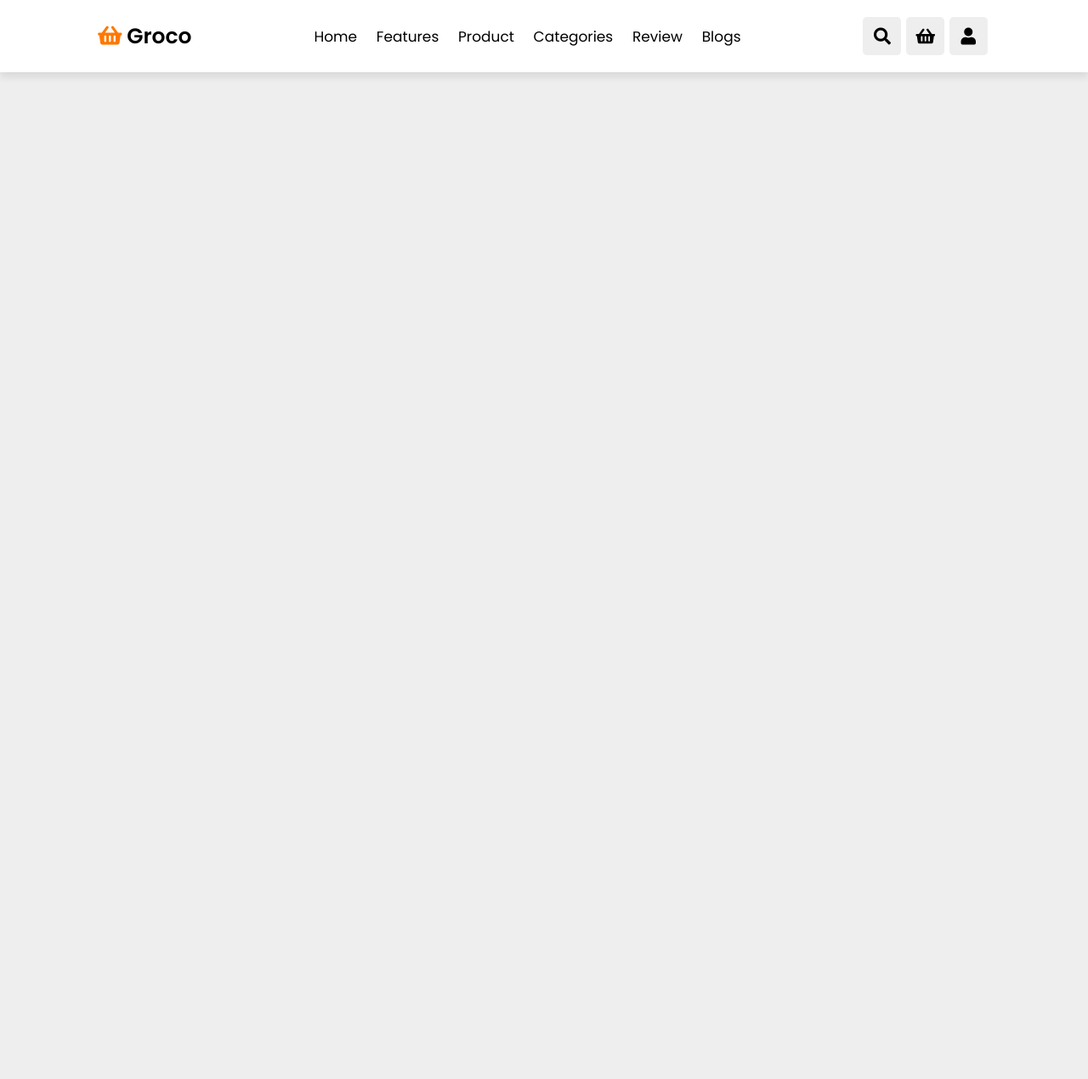
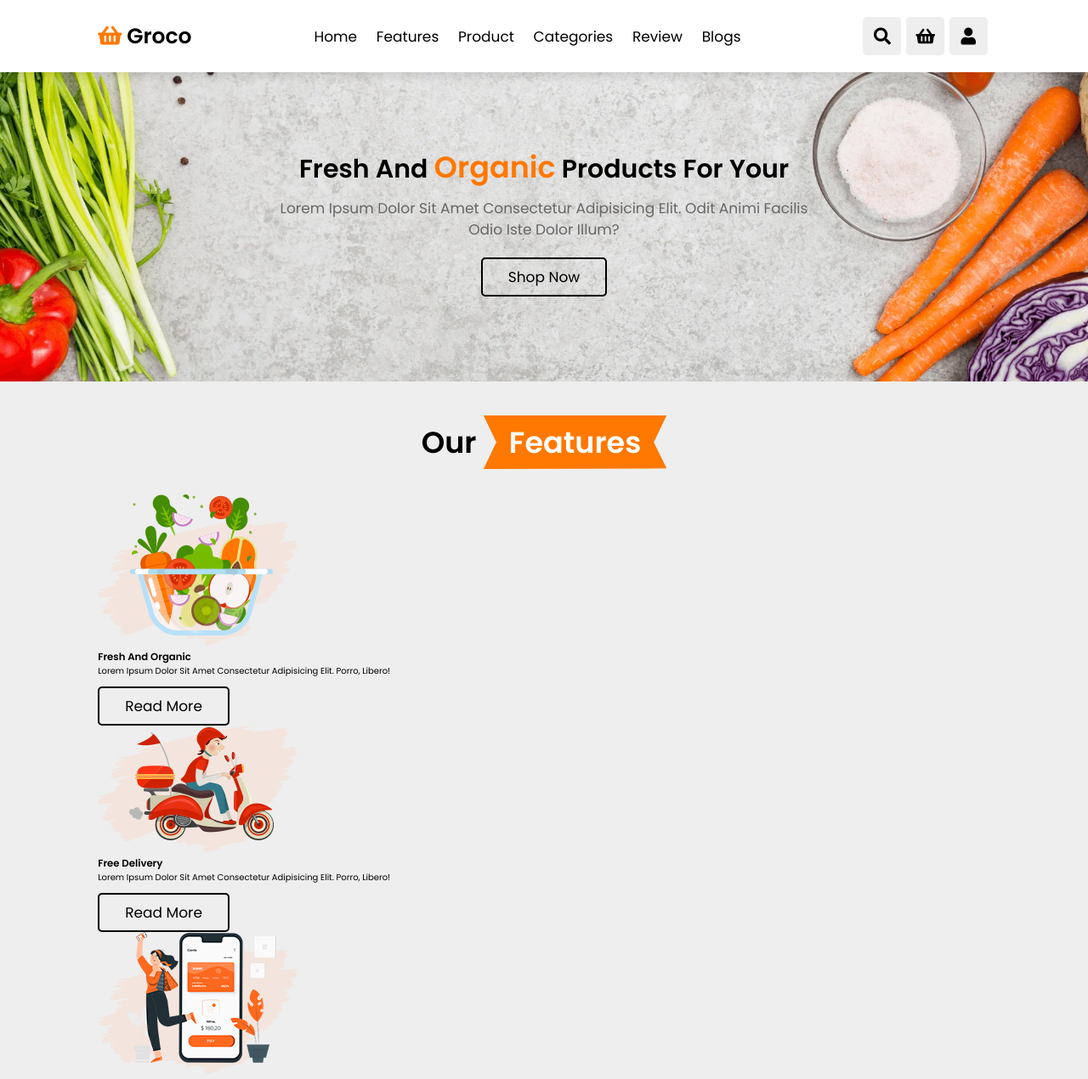
Before and after one commit to hjali7/groce-store, a plain HTML site: page index.html in a window 1280 px wide. Shown: the top 1270 px of the page at 85% size. Before the commit the page ends 800 px from the top, so only its background shows below. Drawn offline with Linux system fonts and the light colour scheme.

Commit message:
create features

```diff
--- a/index.html
+++ b/index.html
@@ -76,6 +76,48 @@
 
     </header>
 <!--end header section -->
+
+<!-- home section start -->
+
+    <section class="home" id="home">
+        <div class="content">
+            <h3>fresh and <span>organic</span> products for your</h3>
+            <p>Lorem ipsum dolor sit amet consectetur adipisicing elit. Odit animi facilis odio iste dolor illum?</p>
+            <a href="#" class="btn">shop now</a>
+        </div>
+    </section>
+
+<!-- home section end -->
+
+<!-- features section start -->
+
+    <section class="features" id="features">
+        <h1 class="heading">our <span>features</span> </h1>
+
+        <div class="box-container">
+
+            <div class="box">
+                <img src="image/feature-img-1.png" alt="reload">
+                <h3>fresh and organic</h3>
+                <p>Lorem ipsum dolor sit amet consectetur adipisicing elit. Porro, libero!</p>
+                <a href="#" class="btn">read more</a>
+            </div>
+            <div class="box">
+                <img src="image/feature-img-2.png" alt="reload">
+                <h3>free delivery</h3>
+                <p>Lorem ipsum dolor sit amet consectetur adipisicing elit. Porro, libero!</p>
+                <a href="#" class="btn">read more</a>
+            </div>
+            <div class="box">
+                <img src="image/feature-img-3.png" alt="reload">
+                <h3>easy payments</h3>
+                <p>Lorem ipsum dolor sit amet consectetur adipisicing elit. Porro, libero!</p>
+                <a href="#" class="btn">read more</a>
+            </div>
+        </div>
+    </section>
+
+<!-- features section end -->
 <body>
     <script src="script.js"></script>
 </body>
--- a/stylesheet.css
+++ b/stylesheet.css
@@ -29,6 +29,26 @@ html{
 
 body{
     background: #eee;
+}
+
+section{
+    padding:2rem 9%;
+}
+
+.heading{
+    padding:2rem 0;
+    text-align: center;
+    padding-bottom: 3rem;
+    color:var(--black);
+    font-size: 3.5rem;
+}
+
+.heading span{
+    background: var(--orange);
+    display: inline-block;
+    padding:.5rem 3rem;
+    color:#fff;
+    clip-path: polygon(100% 0,93% 50%, 100% 99%, 0% 100%, 7% 50%, 0% 0%);
 }
 
 .btn{
@@ -251,9 +271,42 @@ body{
     font-size:1.5rem;
 }
 
+/* home section */
 
+.home{
+    display: flex;
+    align-items: center;
+    justify-content: center;
+    background: url(image/banner-bg.webp) no-repeat;
+    background-position: center;
+    background-size: cover;
+    padding-top:17rem;
+    padding-bottom: 10rem;
+}
 
+.home .content{
+    text-align: center;
+    width: 60%;
+}
 
+.home .content h3{
+    color:var(--black);
+    font-size: 3rem;
+}
+
+.home .content h3 span{
+    color:var(--orange);
+    font-size: 3.5rem;
+}
+
+.home .content p{
+    color:var(--light-color);
+    font-size: 1.7rem;
+    padding:1rem 0;
+    line-height: 2.5rem;
+}
+
+/* features */
 
 
 
@@ -294,6 +347,9 @@ body{
     .header .search-form{
         width: 90%;
     }
+    section{
+        padding:2rem;
+    }
 }
 
 @media(max-width:768px){
@@ -333,4 +389,7 @@ body{
     .header .search-form{
         width: 90%;
     }
+    .heading{
+        font-size: 2.5rem;
+    }
 }
```
